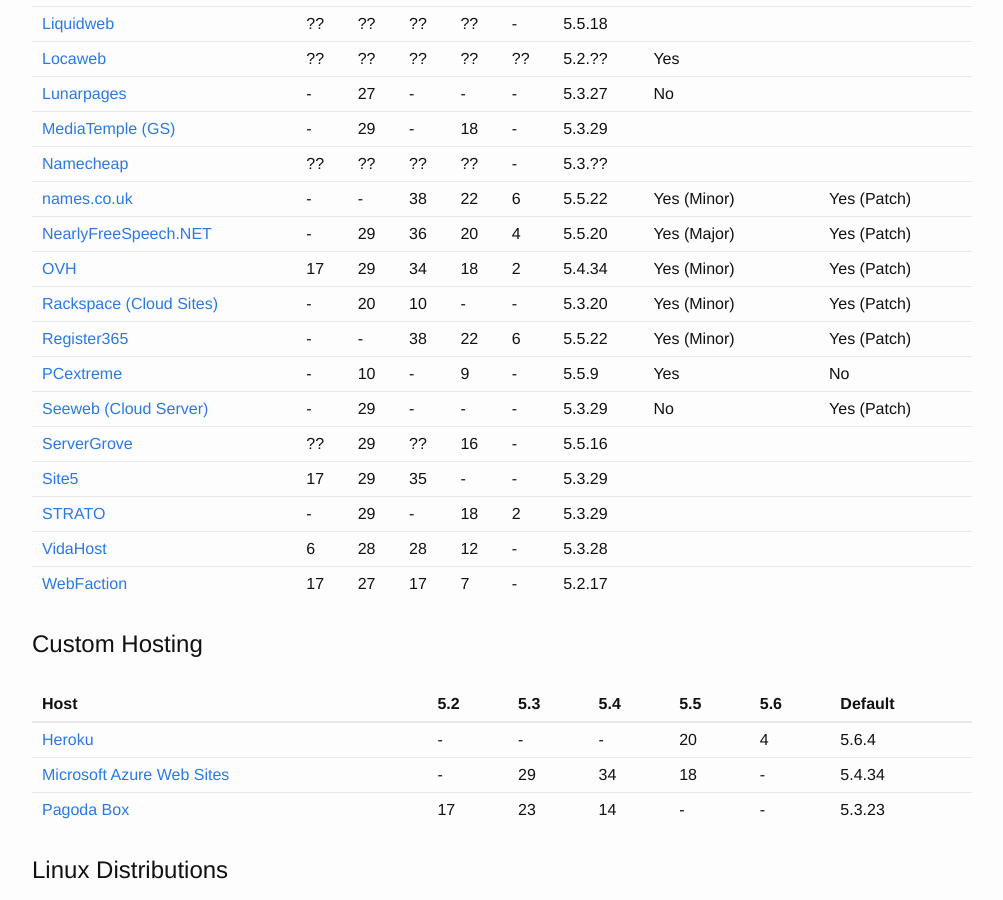
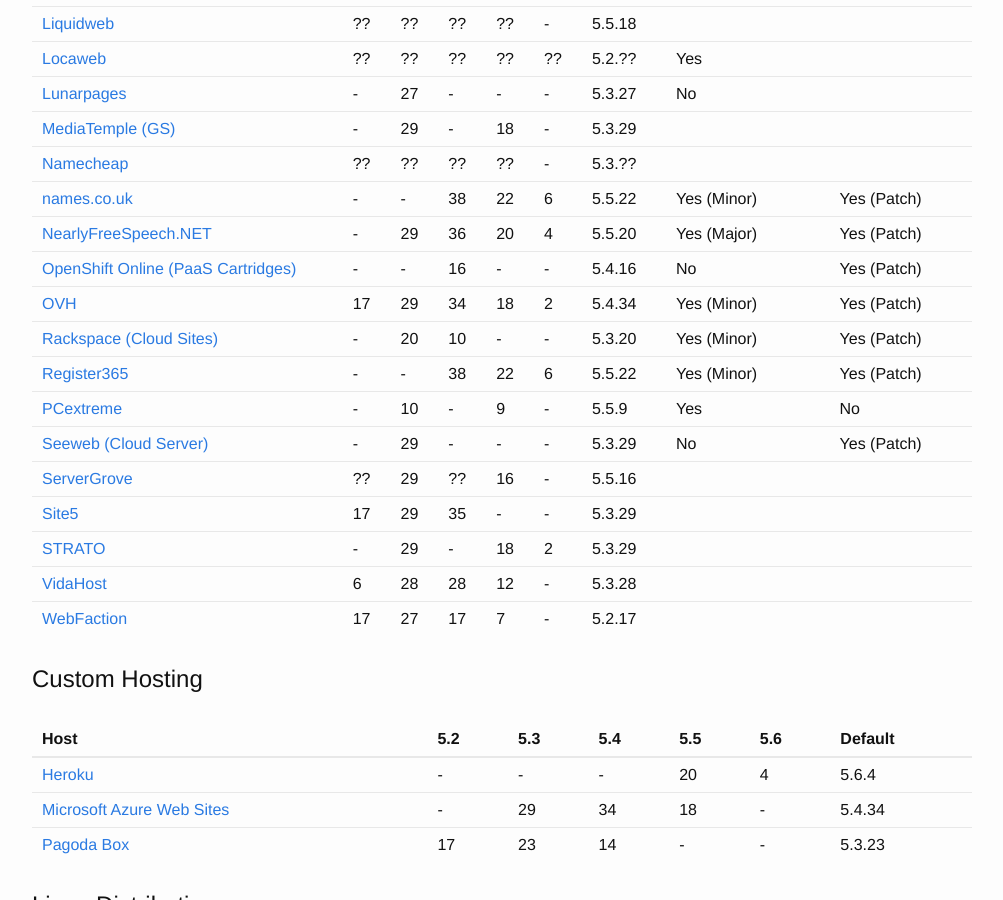
Before and after one commit to phpversions/phpversions.info, a Jekyll site: the page built from index.html, in a window 1280 px wide and 900 px high, scrolled down 1227 px. Shown: the whole window, without its empty margins (138-1141 px from the left). Built offline with Jekyll 4.4.1, drawn with Linux system fonts in a browser that asks for light colours.

Commit message:
Add OpenShift

```diff
--- a/_data/shared_hosts.yml
+++ b/_data/shared_hosts.yml
@@ -210,6 +210,13 @@
   manual_update: "Yes (Major)"
   auto_update: "Yes (Patch)"
 
+- name: "OpenShift Online (PaaS Cartridges)"
+  url: "https://www.openshift.com/products/online"
+  php54: 16
+  default: 5.4.16
+  manual_update: "No"
+  auto_update: "Yes (Patch)"
+
 - name: "OVH"
   url: "https://www.ovh.ie/web-hosting/"
   php52: 17
```
